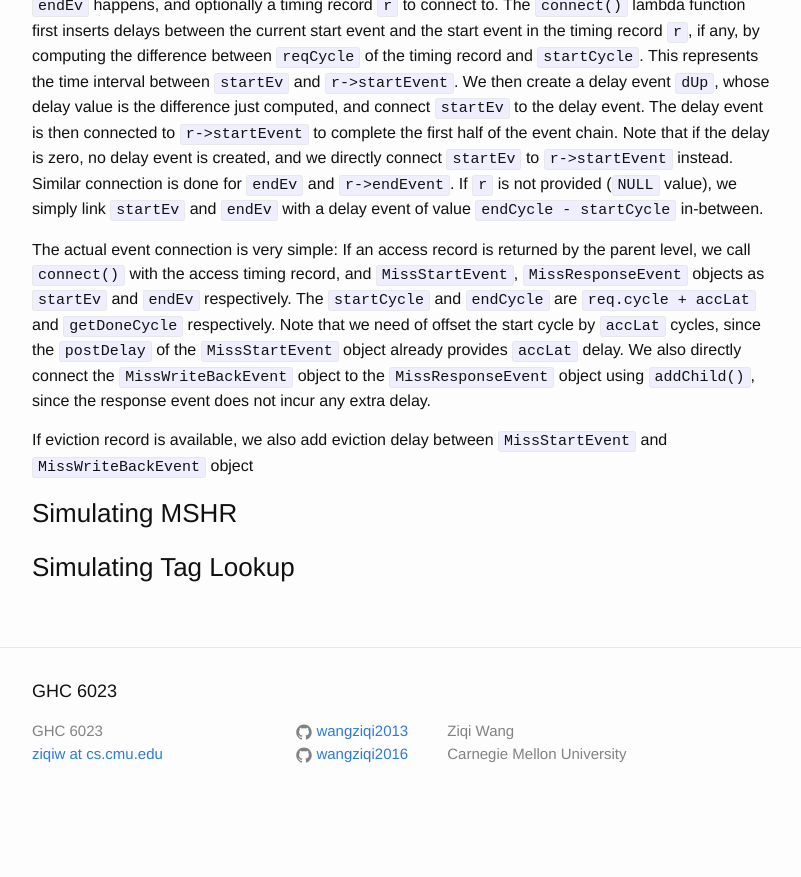
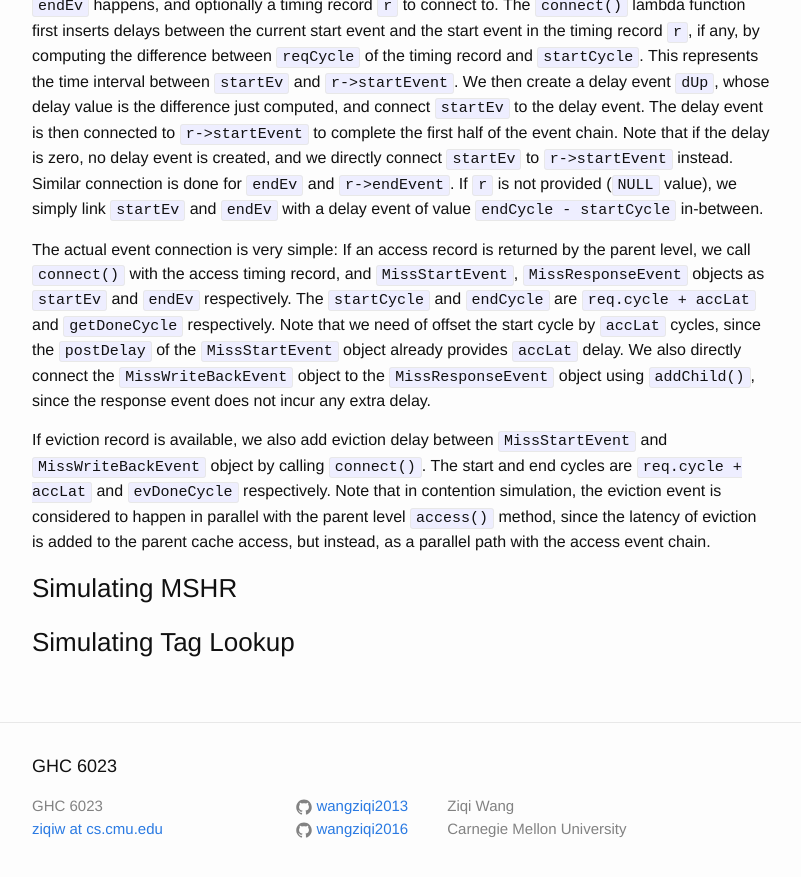
Before and after one commit to wangziqi2013/wangziqi2013.github.io, a Jekyll site: the page built from _posts/2019-01-22-understand-zsim-contention-sim.markdown, in a window 1280 px wide and 900 px high, scrolled down 11772 px. Shown: the top 877 px of the window, without its empty margins (238-1039 px from the left). Built offline with Jekyll 4.4.1, drawn with Linux system fonts in a browser that asks for light colours; before the commit the page ends 12597 px from its top, so only the background shows below that.

Commit message:
Adding eviction chain

```diff
--- a/_posts/2019-01-22-understand-zsim-contention-sim.markdown
+++ b/_posts/2019-01-22-understand-zsim-contention-sim.markdown
@@ -438,7 +438,10 @@ the start cycle by `accLat` cycles, since the `postDelay` of the `MissStartEvent
 We also directly connect the `MissWriteBackEvent` object to the `MissResponseEvent` object using `addChild()`, since the
 response event does not incur any extra delay.
 
-If eviction record is available, we also add eviction delay between `MissStartEvent` and `MissWriteBackEvent` object
+If eviction record is available, we also add eviction delay between `MissStartEvent` and `MissWriteBackEvent` object by
+calling `connect()`. The start and end cycles are `req.cycle + accLat` and `evDoneCycle` respectively. Note that in contention
+simulation, the eviction event is considered to happen in parallel with the parent level `access()` method, since the latency
+of eviction is added to the parent cache access, but instead, as a parallel path with the access event chain.
 
 ### Simulating MSHR
 
```
